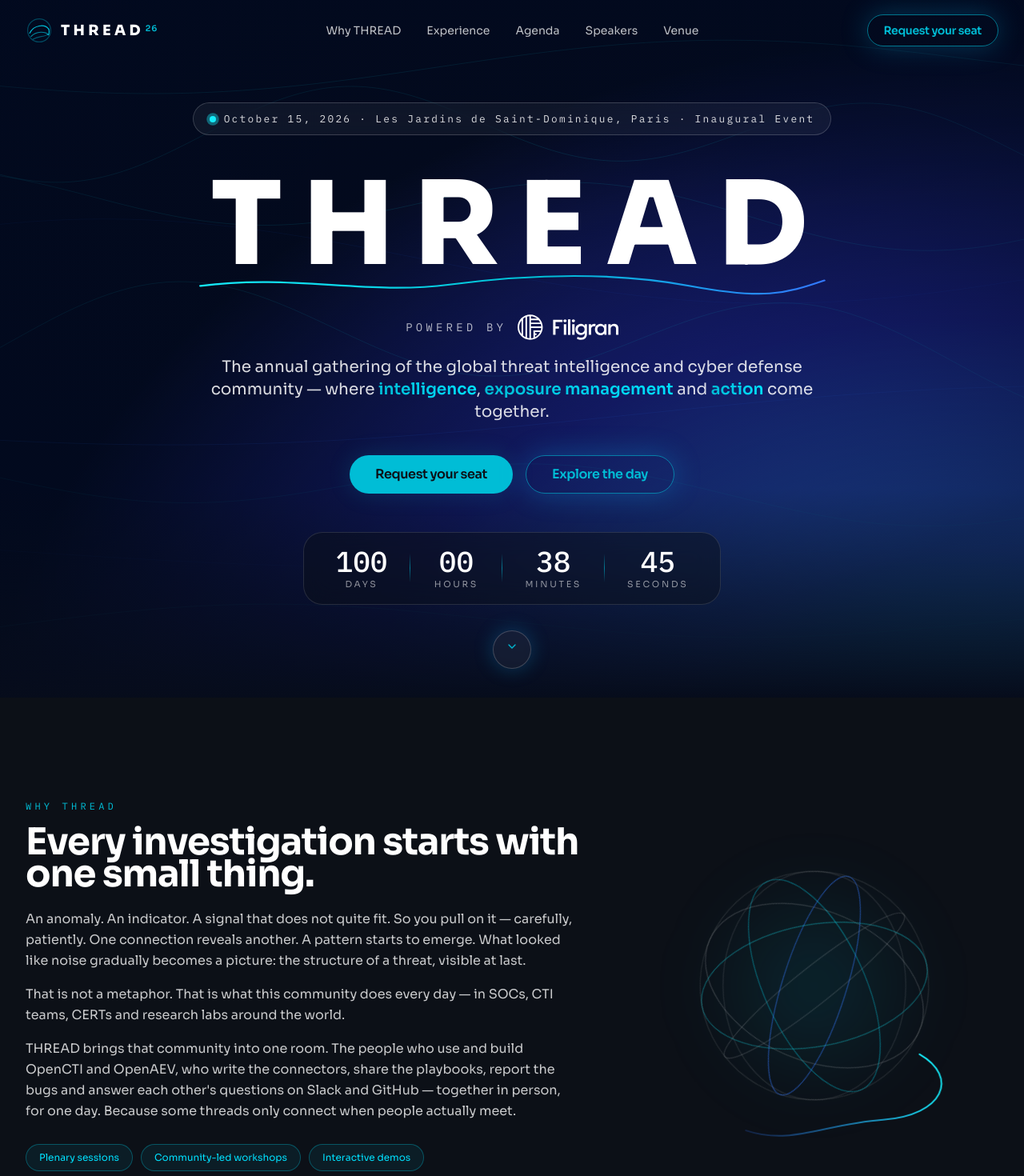
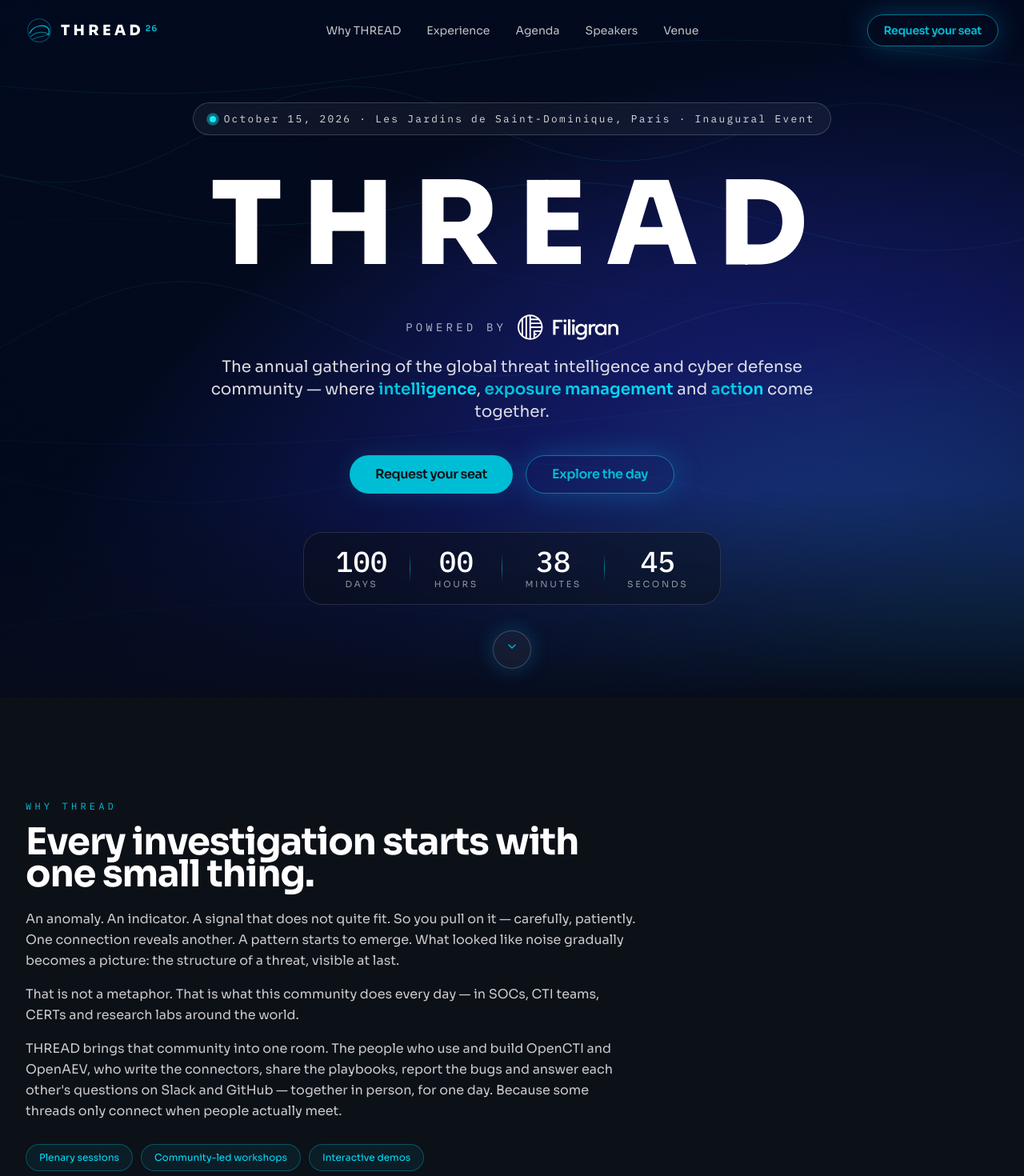
Before and after one commit to FiligranHQ/thread-conference, a React (Vite) app: page / in a window 1280 px wide. Shown: the top 1470 px of the page at 80% size. Built offline with nearby package versions, Linux system fonts and the light colour scheme.

Commit message:
feat: remove yarn ball SVG and thread underline SVG from hero

```diff
--- a/src/components/Hero.tsx
+++ b/src/components/Hero.tsx
@@ -36,7 +36,7 @@ export const Hero = () => {
           {event.dateLabel} · {event.venueShort} · {event.admission}
         </p>
 
-        <h1 className="relative mx-auto mb-2 w-fit" aria-label={event.name}>
+        <h1 className="mx-auto mb-2 w-fit" aria-label={event.name}>
           <span className="flex gap-[clamp(0.3rem,1.5vw,1rem)] text-[clamp(3.4rem,13vw,9rem)] font-extrabold leading-none tracking-[0.06em]" aria-hidden="true">
             {letters.map((letter, index) => (
               <span
@@ -48,29 +48,6 @@ export const Hero = () => {
               </span>
             ))}
           </span>
-          {/* Hand-drawn thread underline */}
-          <svg
-            className="absolute -bottom-[18px] left-[-2%] h-[34px] w-[104%]"
-            viewBox="0 0 600 40"
-            fill="none"
-            preserveAspectRatio="none"
-            aria-hidden="true"
-          >
-            <path
-              className="draw-thread"
-              d="M2 24 C 90 6, 160 38, 240 22 S 400 4, 470 24 S 560 36, 598 16"
-              stroke="url(#threadGradient)"
-              strokeWidth="2.5"
-              strokeLinecap="round"
-            />
-            <defs>
-              <linearGradient id="threadGradient" x1="0" y1="0" x2="600" y2="0" gradientUnits="userSpaceOnUse">
-                <stop offset="0" stopColor="#16ebf9" />
-                <stop offset=".55" stopColor="#00bfd6" />
-                <stop offset="1" stopColor="#3378ff" />
-              </linearGradient>
-            </defs>
-          </svg>
         </h1>
 
         <div className="mb-5 mt-10 flex items-center justify-center gap-3.5 animate-fade-in-slow">
--- a/src/components/WhySection.tsx
+++ b/src/components/WhySection.tsx
@@ -1,42 +1,10 @@
 import { why } from "@/content/sections";
 import { Reveal } from "@/components/ui/Reveal";
-
-/** Rotating "ball of yarn" illustration with an escaping thread. */
-const YarnIllustration = () => (
-  <div className="relative flex justify-center">
-    <svg className="relative z-[1] w-[min(400px,80vw)]" viewBox="0 0 420 420" fill="none" aria-hidden="true">
-      <g className="origin-[210px_210px] animate-yarn-spin motion-reduce:animate-none">
-        <circle cx="210" cy="210" r="150" stroke="rgba(255,255,255,.10)" strokeWidth="1.2" />
-        <ellipse cx="210" cy="210" rx="150" ry="66" stroke="rgba(0,191,214,.45)" strokeWidth="1.2" transform="rotate(24 210 210)" />
-        <ellipse cx="210" cy="210" rx="150" ry="98" stroke="rgba(255,255,255,.16)" strokeWidth="1.2" transform="rotate(-18 210 210)" />
-        <ellipse cx="210" cy="210" rx="150" ry="42" stroke="rgba(51,120,255,.50)" strokeWidth="1.2" transform="rotate(66 210 210)" />
-        <ellipse cx="210" cy="210" rx="150" ry="120" stroke="rgba(255,255,255,.10)" strokeWidth="1.2" transform="rotate(48 210 210)" />
-        <ellipse cx="210" cy="210" rx="150" ry="80" stroke="rgba(22,235,249,.35)" strokeWidth="1.2" transform="rotate(-52 210 210)" />
-        <ellipse cx="210" cy="210" rx="150" ry="24" stroke="rgba(255,255,255,.14)" strokeWidth="1.2" transform="rotate(-80 210 210)" />
-      </g>
-      <path
-        className="draw-thread"
-        d="M348 300 C 400 330, 380 380, 300 386 S 180 420, 120 400"
-        stroke="url(#looseThreadGradient)"
-        strokeWidth="2"
-        strokeLinecap="round"
-      />
-      <defs>
-        <linearGradient id="looseThreadGradient" x1="348" y1="300" x2="120" y2="400" gradientUnits="userSpaceOnUse">
-          <stop offset="0" stopColor="#16ebf9" />
-          <stop offset="1" stopColor="#3378ff" stopOpacity=".2" />
-        </linearGradient>
-      </defs>
-    </svg>
-    <div className="absolute inset-[12%] rounded-full bg-[radial-gradient(circle,hsl(187_100%_42%/0.14),transparent_65%)] blur-2xl" />
-  </div>
-);
 
 export const WhySection = () => (
   <section className="py-20 lg:py-32" id="why">
     <div className="container">
-      <div className="grid items-center gap-10 lg:grid-cols-[1.2fr_0.8fr] lg:gap-16">
-        <div>
+      <div className="max-w-3xl">
         <Reveal>
           <p className="mb-4 font-mono text-xs uppercase tracking-[0.35em] text-cyan">{why.kicker}</p>
         </Reveal>
@@ -65,10 +33,6 @@ export const WhySection = () => (
           </div>
         </Reveal>
       </div>
-        <Reveal delay={200}>
-          <YarnIllustration />
-        </Reveal>
-      </div>
     </div>
   </section>
 );
```
Lines whose indentation alone changed are shown as unchanged.
